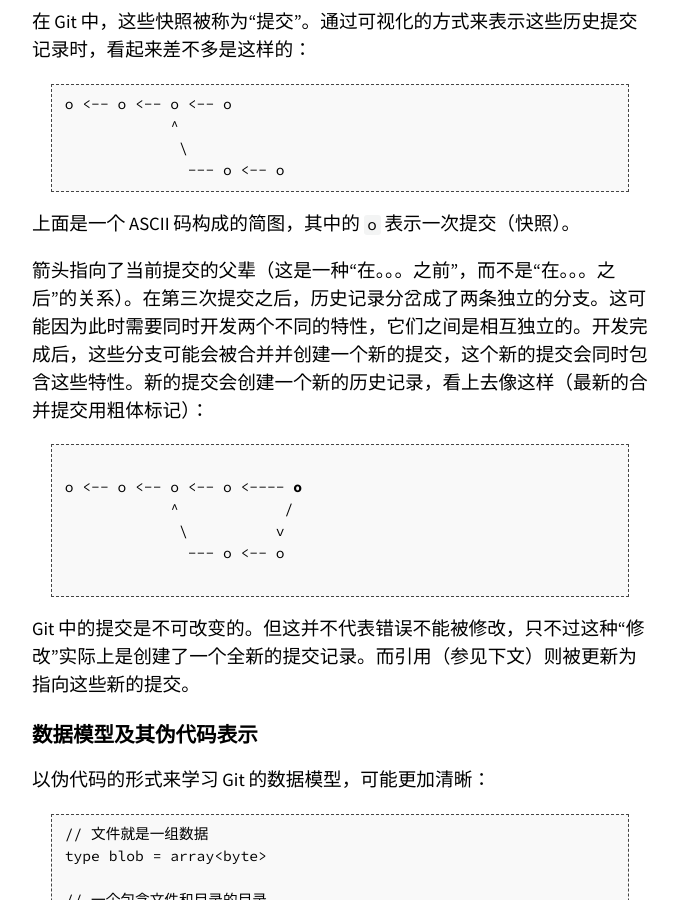
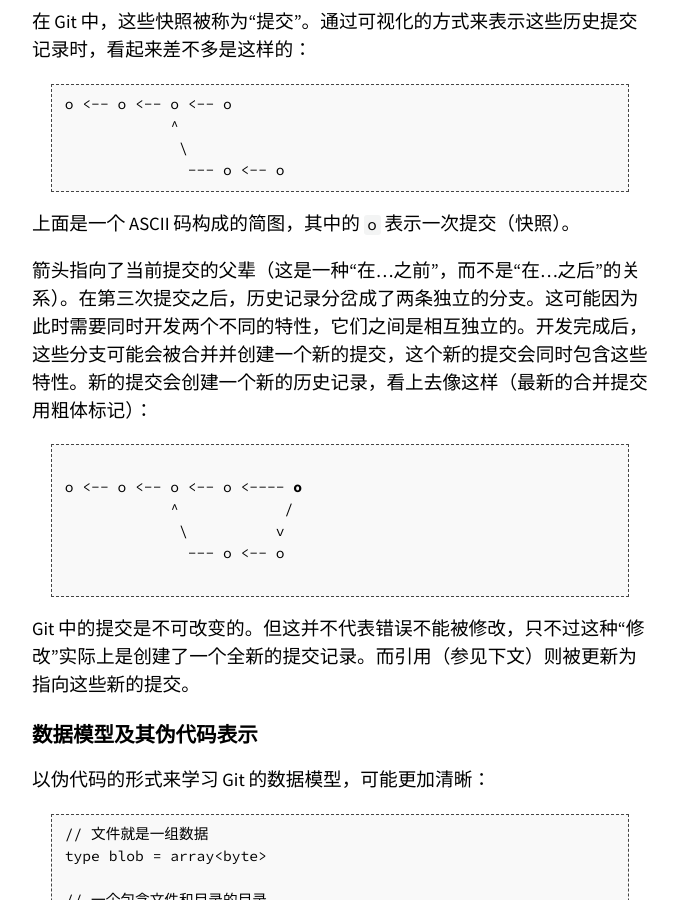
Before and after one commit to missing-semester-cn/missing-semester-cn.github.io, a Jekyll site: the page built from _2020/version-control.md, in a window 1280 px wide and 900 px high, scrolled down 2569 px. Shown: the whole window, without its empty margins (300-978 px from the left). Built offline with Jekyll 4.4.1, drawn with Linux system fonts in a browser that asks for light colours.

Commit message:
改变省略号为更符合习惯的用法

```diff
--- a/_2020/version-control.md
+++ b/_2020/version-control.md
@@ -68,7 +68,7 @@
 
 上面是一个 ASCII 码构成的简图，其中的 `o` 表示一次提交（快照）。
 
-箭头指向了当前提交的父辈（这是一种“在。。。之前”，而不是“在。。。之后”的关系）。在第三次提交之后，历史记录分岔成了两条独立的分支。这可能因为此时需要同时开发两个不同的特性，它们之间是相互独立的。开发完成后，这些分支可能会被合并并创建一个新的提交，这个新的提交会同时包含这些特性。新的提交会创建一个新的历史记录，看上去像这样（最新的合并提交用粗体标记）：
+箭头指向了当前提交的父辈（这是一种“在...之前”，而不是“在...之后”的关系）。在第三次提交之后，历史记录分岔成了两条独立的分支。这可能因为此时需要同时开发两个不同的特性，它们之间是相互独立的。开发完成后，这些分支可能会被合并并创建一个新的提交，这个新的提交会同时包含这些特性。新的提交会创建一个新的历史记录，看上去像这样（最新的合并提交用粗体标记）：
 
 <pre class="highlight">
 <code>
```
